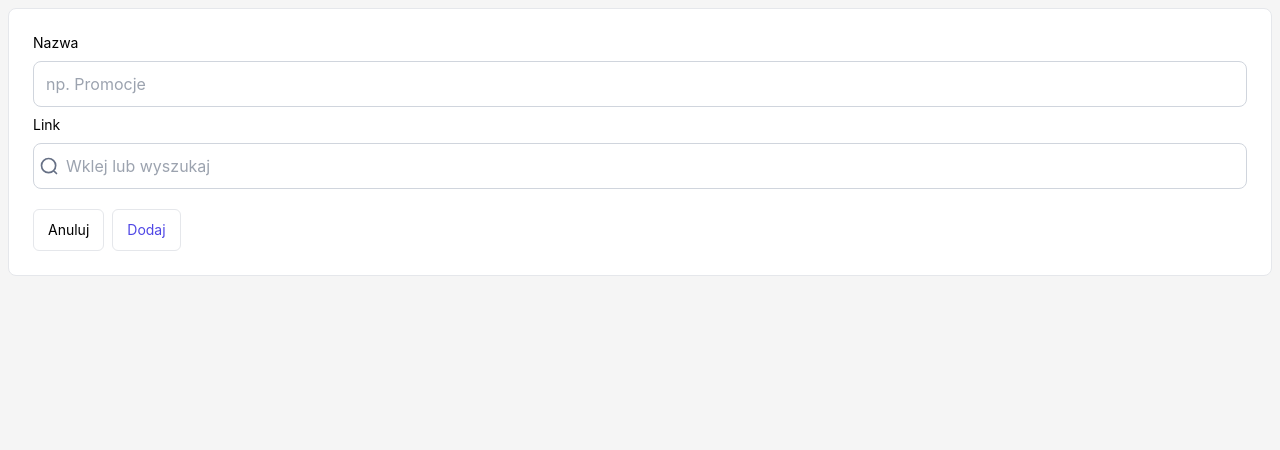
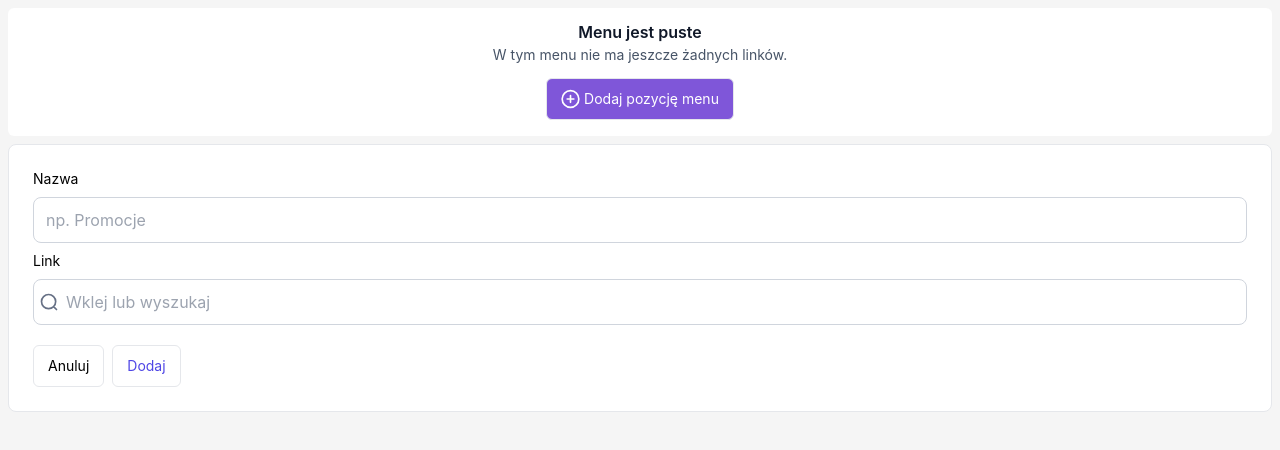
Before and after one commit to justka/recruitment-task, a Next.js app: page / in a window 1280 px wide. Shown: the top 450 px of the page. Built offline with nearby package versions, Linux system fonts and the light colour scheme.

Commit message:
feat: add component NoItemsOnList

```diff
--- a/src/app/Form/Form.tsx
+++ b/src/app/Form/Form.tsx
@@ -1,7 +1,7 @@
+import { ICON_NAME } from "const";
 import { Field, Form as ReactFinalForm } from "react-final-form";
-import { ICON_NAME } from "@/const";
-import { Button } from "@/ui/Button/Button";
-import { Input } from "@/ui/Input/Input";
+import { Button } from "ui/Button/Button";
+import { Input } from "ui/Input/Input";
 
 export const Form = () => (
   <ReactFinalForm
--- /dev/null
+++ b/src/app/NoItemsOnList/NoItemsOnList.tsx
@@ -0,0 +1,23 @@
+import { ICON_NAME } from "const";
+import { Button } from "ui/Button/Button";
+
+export function NoItemsOnList() {
+  return (
+    <div className="flex flex-col items-center w-full bg-[#fff] gap-4 py-4 px-6 rounded-md">
+      <div className="flex flex-col gap-2 items-center">
+        <p className="font-semibold text-base leading-none text-[#101828]">
+          Menu jest puste
+        </p>
+        <p className="text-[#475467] text-sm leading-none">
+          W tym menu nie ma jeszcze żadnych linków.
+        </p>
+      </div>
+
+      <Button
+        className="text-[#fff] bg-[#7F56D9] rounded-md px-3 py-2 text-sm leading-none outline-indigo-600 border py-2.5 px-3.5 flex items-center gap-1 noItemsOnList__button"
+        iconName={ICON_NAME.PLUS_IN_CIRCLE}
+        text="Dodaj pozycję menu"
+      />
+    </div>
+  );
+}
--- a/src/app/globals.css
+++ b/src/app/globals.css
@@ -13,3 +13,11 @@ body {
 .input__iconContainer {
   top: calc(50% - 10px);
 }
+
+.noItemsOnList__button {
+  svg {
+    path {
+      fill: transparent;
+    }
+  }
+}
--- a/src/app/page.tsx
+++ b/src/app/page.tsx
@@ -1,11 +1,17 @@
 "use client";
 
 import { Form } from "./Form/Form";
+import { NoItemsOnList } from "./NoItemsOnList/NoItemsOnList";
 
 export default function Home() {
   return (
-    <div className="bg-[#fff] rounded-lg border-solid border m-2 p-6">
-      <Form />
-    </div>
+    <>
+      <div className="m-2">
+        <NoItemsOnList />
+      </div>
+      <div className="bg-[#fff] rounded-lg border-solid border m-2 p-6">
+        <Form />
+      </div>
+    </>
   );
 }
--- a/src/ui/Button/Button.tsx
+++ b/src/ui/Button/Button.tsx
@@ -1,4 +1,4 @@
-import { Icon } from "@/ui/Icon/Icon";
+import { Icon } from "ui/Icon/Icon";
 
 interface ButtonInterface {
   className: string;
--- a/src/ui/Icon/Icon.tsx
+++ b/src/ui/Icon/Icon.tsx
@@ -1,6 +1,6 @@
-import MagnifierIcon from "@/assets/icons/magnifier.svg";
-import PlusInCircleIcon from "@/assets/icons/plusInCircle.svg";
-import { ICON_NAME } from "@/const";
+import { ICON_NAME } from "const";
+import MagnifierIcon from "../../assets/icons/magnifier.svg";
+import PlusInCircleIcon from "../../assets/icons/plusInCircle.svg";
 
 interface IconInterface {
   name: string;
```
Also changed, not shown: tsconfig.json (+10 -3 lines).
